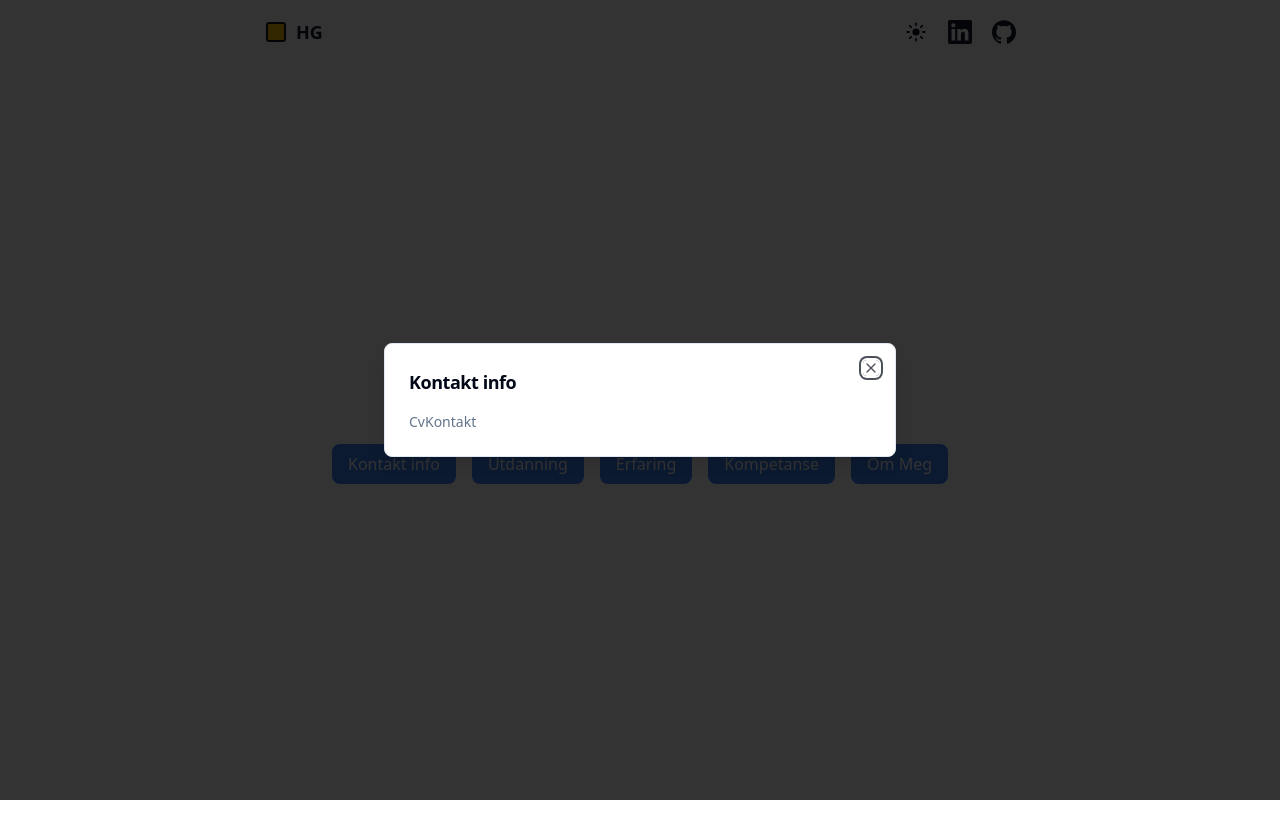
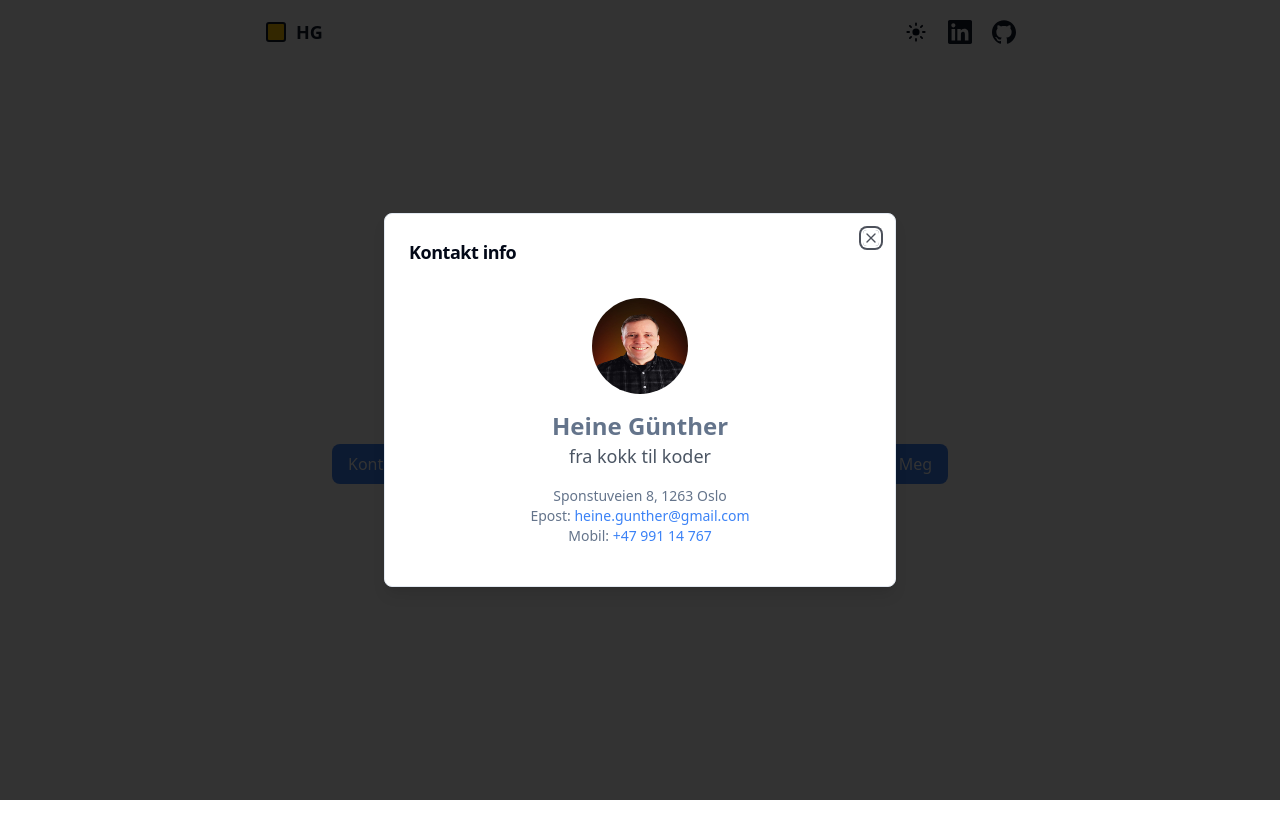
Before and after one commit to coding-chef77/portfolio-chadcn-ui, a React (Vite) app: page / in a window 1280 px wide. Both pictures are taken after a click on the button "Kontakt info". Shown: the top 838 px of the page. Built offline with nearby package versions, Linux system fonts and the light colour scheme.

Commit message:
Added contact info

```diff
--- a/package.json
+++ b/package.json
@@ -10,6 +10,7 @@
   },
   "dependencies": {
     "@hookform/resolvers": "^3.4.0",
+    "@radix-ui/react-avatar": "^1.0.4",
     "@radix-ui/react-dialog": "^1.0.5",
     "@radix-ui/react-label": "^2.0.2",
     "@radix-ui/react-slot": "^1.0.2",
--- a/src/components/Cv/CvKontakt.tsx
+++ b/src/components/Cv/CvKontakt.tsx
@@ -1,5 +1,45 @@
-const CvKontakt = () => {
-  return <div>CvKontakt</div>;
+import { Avatar, AvatarFallback, AvatarImage } from "@/components/ui/avatar";
+
+const header = {
+  image: "avatar.jpeg",
+  altText: "Portrait of Heine Günther",
+  name: "Heine Günther",
+  title: "fra kokk til koder",
+  address: {
+    street: "Sponstuveien 8, 1263 Oslo",
+    email: "heine.gunther@gmail.com",
+
+    phone: "+47 991 14 767",
+  },
+};
+
+const CvKontakt: React.FC = () => {
+  return (
+    <div className="flex flex-col items-center p-4">
+      <Avatar className="w-24 h-24">
+        <AvatarImage src={header.image} alt={header.altText} />
+        <AvatarFallback>HG</AvatarFallback>
+      </Avatar>
+      <h1 className="text-2xl font-bold mt-4">{header.name}</h1>
+      <h2 className="text-lg text-gray-600">{header.title}</h2>
+      <address className="mt-4 text-center not-italic">
+        <p>{header.address.street}</p>
+        <p>
+          Epost:{" "}
+          <a href={`mailto:${header.address.email}`} className="text-blue-500">
+            {header.address.email}
+          </a>
+        </p>
+
+        <p>
+          Mobil:{" "}
+          <a href={`tel:${header.address.phone}`} className="text-blue-500">
+            {header.address.phone}
+          </a>
+        </p>
+      </address>
+    </div>
+  );
 };
 
 export default CvKontakt;
--- /dev/null
+++ b/src/components/ui/avatar.tsx
@@ -0,0 +1,48 @@
+import * as React from "react"
+import * as AvatarPrimitive from "@radix-ui/react-avatar"
+
+import { cn } from "@/lib/utils"
+
+const Avatar = React.forwardRef<
+  React.ElementRef<typeof AvatarPrimitive.Root>,
+  React.ComponentPropsWithoutRef<typeof AvatarPrimitive.Root>
+>(({ className, ...props }, ref) => (
+  <AvatarPrimitive.Root
+    ref={ref}
+    className={cn(
+      "relative flex h-10 w-10 shrink-0 overflow-hidden rounded-full",
+      className
+    )}
+    {...props}
+  />
+))
+Avatar.displayName = AvatarPrimitive.Root.displayName
+
+const AvatarImage = React.forwardRef<
+  React.ElementRef<typeof AvatarPrimitive.Image>,
+  React.ComponentPropsWithoutRef<typeof AvatarPrimitive.Image>
+>(({ className, ...props }, ref) => (
+  <AvatarPrimitive.Image
+    ref={ref}
+    className={cn("aspect-square h-full w-full", className)}
+    {...props}
+  />
+))
+AvatarImage.displayName = AvatarPrimitive.Image.displayName
+
+const AvatarFallback = React.forwardRef<
+  React.ElementRef<typeof AvatarPrimitive.Fallback>,
+  React.ComponentPropsWithoutRef<typeof AvatarPrimitive.Fallback>
+>(({ className, ...props }, ref) => (
+  <AvatarPrimitive.Fallback
+    ref={ref}
+    className={cn(
+      "flex h-full w-full items-center justify-center rounded-full bg-muted",
+      className
+    )}
+    {...props}
+  />
+))
+AvatarFallback.displayName = AvatarPrimitive.Fallback.displayName
+
+export { Avatar, AvatarImage, AvatarFallback }
```
Also changed, not shown: public/avatar.jpeg (added), 1 other file (tests, documents, lock files or other folders).
